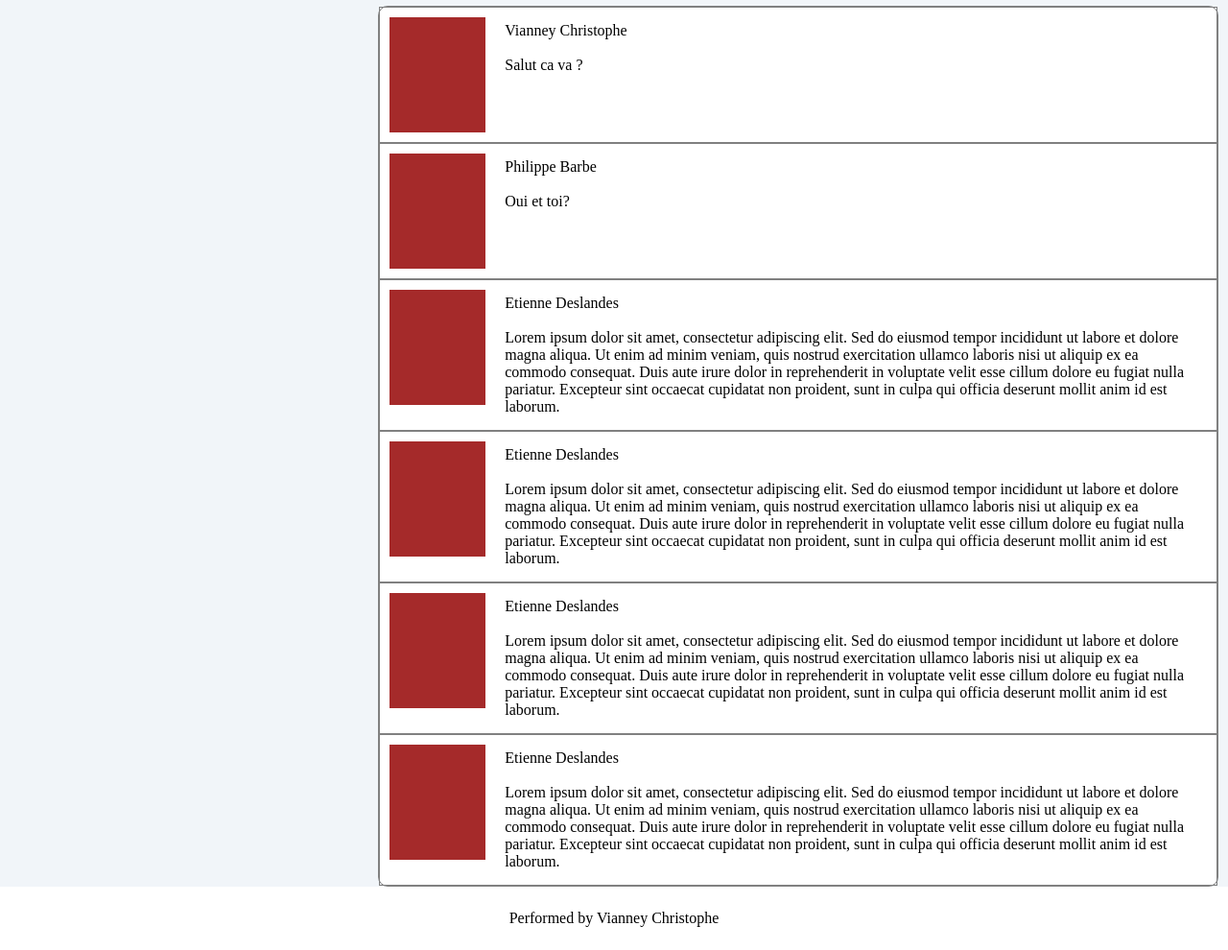
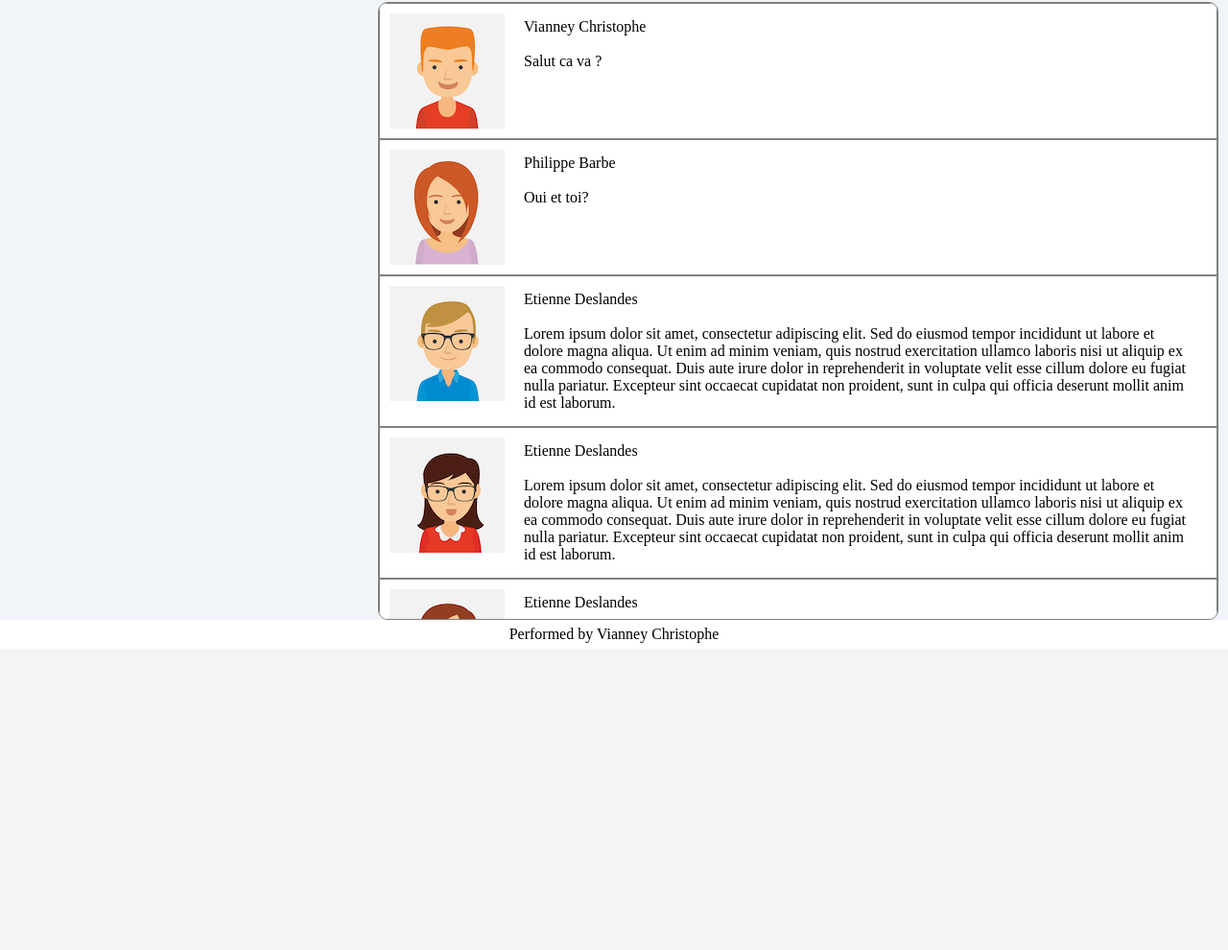
Before and after one commit to Vianney-NW/MailCapsule, a website: page index.html in a window 1280 px wide. Shown: the part 124-1114 px from the top of the page at 96% size. After the commit the page ends 800 px from the top, so only its background shows below. Drawn offline with Linux system fonts and the light colour scheme.

Commit message:
ajout deuxième commit

```diff
--- a/index.html
+++ b/index.html
@@ -27,6 +27,7 @@
             <div id="coeurcontenu">
                 <div class="messagetype">
                     <div class="avatar">
+                        <img src="images/avatar-1.jpg">
                     </div>
                     <div class="textemessage">
                         <p>Vianney Christophe</p>
@@ -36,6 +37,7 @@
                 </div>
                 <div class="messagetype">
                     <div class="avatar">
+                        <img src="images/avatar-2.jpg">
                     </div>
                     <div class="textemessage">
                         <p>Philippe Barbe</p>
@@ -45,6 +47,7 @@
                 </div>
                 <div class="messagetype">
                     <div class="avatar">
+                        <img src="images/avatar-3.jpg">
                     </div>
                     <div class="textemessage">
                         <p>Etienne Deslandes</p>
@@ -55,6 +58,7 @@
                 </div>
                 <div class="messagetype">
                     <div class="avatar">
+                        <img src="images/avatar-4.jpg">
                     </div>
                     <div class="textemessage">
                         <p>Etienne Deslandes</p>
@@ -65,16 +69,7 @@
                 </div>
                 <div class="messagetype">
                     <div class="avatar">
-                    </div>
-                    <div class="textemessage">
-                        <p>Etienne Deslandes</p>
-                        <br>
-                        <p>Lorem ipsum dolor sit amet, consectetur adipiscing elit. Sed do eiusmod tempor incididunt ut labore et dolore magna aliqua. Ut enim ad minim veniam, quis nostrud exercitation ullamco laboris nisi ut aliquip ex ea commodo consequat. Duis aute irure dolor in reprehenderit in voluptate velit esse cillum dolore eu fugiat nulla pariatur. Excepteur sint occaecat cupidatat non proident, sunt in culpa qui officia deserunt mollit anim id est laborum.
-                        </p>
-                    </div>
-                </div>
-                <div class="messagetype">
-                    <div class="avatar">
+                        <img src="images/avatar-5.jpg">
                     </div>
                     <div class="textemessage">
                         <p>Etienne Deslandes</p>
@@ -85,13 +80,11 @@
                 </div>
             </div>
         </div>
-
-        <div id="bottom">
-            <p>Performed by Vianney Christophe</p>
-        </div>
-
     </div>
 
+    <div id="bottom">
+        <p>Performed by Vianney Christophe</p>
+    </div>
 
 </body>
 
--- a/style.css
+++ b/style.css
@@ -13,7 +13,9 @@ html, body {
     flex-direction: column;
 }
 
-
+body {
+    max-height: 100vh;
+}
 #header {
     width:100% ;
     height: 60px;
@@ -23,11 +25,24 @@ html, body {
 
 #container {
     display: grid;
-    grid-template-rows: repeat(16, 1fr);
+    grid-template-rows: repeat(15, 1fr);
     grid-template-columns: repeat(10, 1fr);
     background-color: yellow;
+    height: 100%;
     width: 100%;
-    margin-top: 60px;
+    padding-top: 60px;
+    padding-bottom: 30px;
+}
+
+#bottom {
+    position: fixed;
+    bottom: 0;
+    background-color: white;
+    height: 30px;
+    width: 100%;
+    display: flex;
+    justify-content: center;
+    align-items: center;
 }
 
 #menu {
@@ -48,19 +63,9 @@ html, body {
     background-color: #F1F5F9;
     display: flex;
     flex-direction: column;
+    height: 100%;
 }
 
-#bottom {
-    display: flex;
-    grid-column-start: 1;
-    grid-column-end: 11;
-    grid-row-start: 16 ;
-    grid-row-end: 17;
-    background-color: white;
-    display: flex;
-    justify-content: center;
-    align-items: center;
-}
 
 #introcontenu {
     background-color: white;
@@ -82,6 +87,8 @@ html, body {
     display: flex;
     flex-direction: column;
     align-items: center;
+    max-height: 100%;
+    overflow-y: auto;
 }
 
 .messagetype {
```
Also changed, not shown: package.json (added, +9 -0 lines), uikit.html (added, +47 -0 lines), images/avatar-1.jpg (added), images/avatar-2.jpg (added), images/avatar-3.jpg (added), images/avatar-4.jpg (added), images/avatar-5.jpg (added), images/logomymails.png (added), 1 other file.
